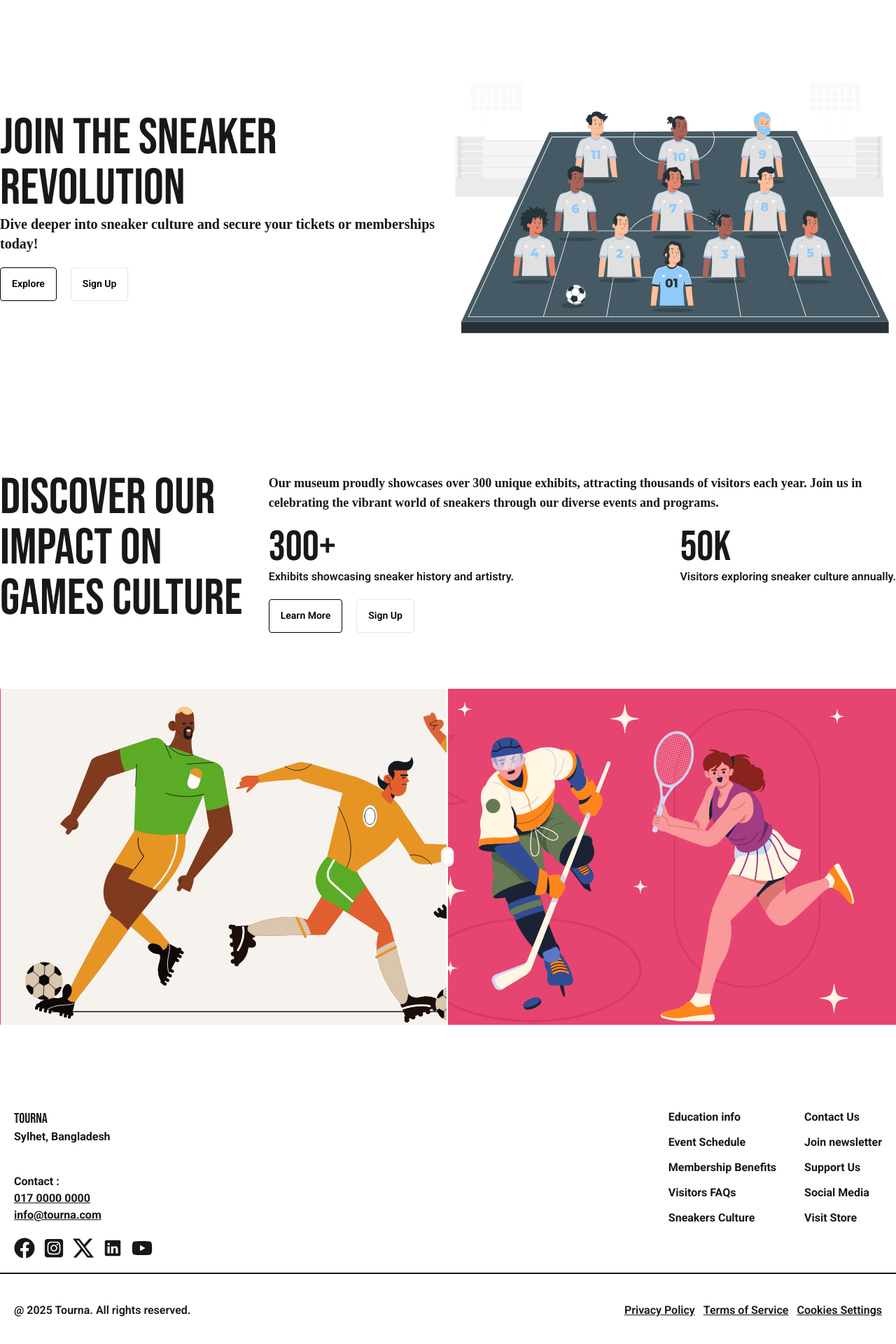
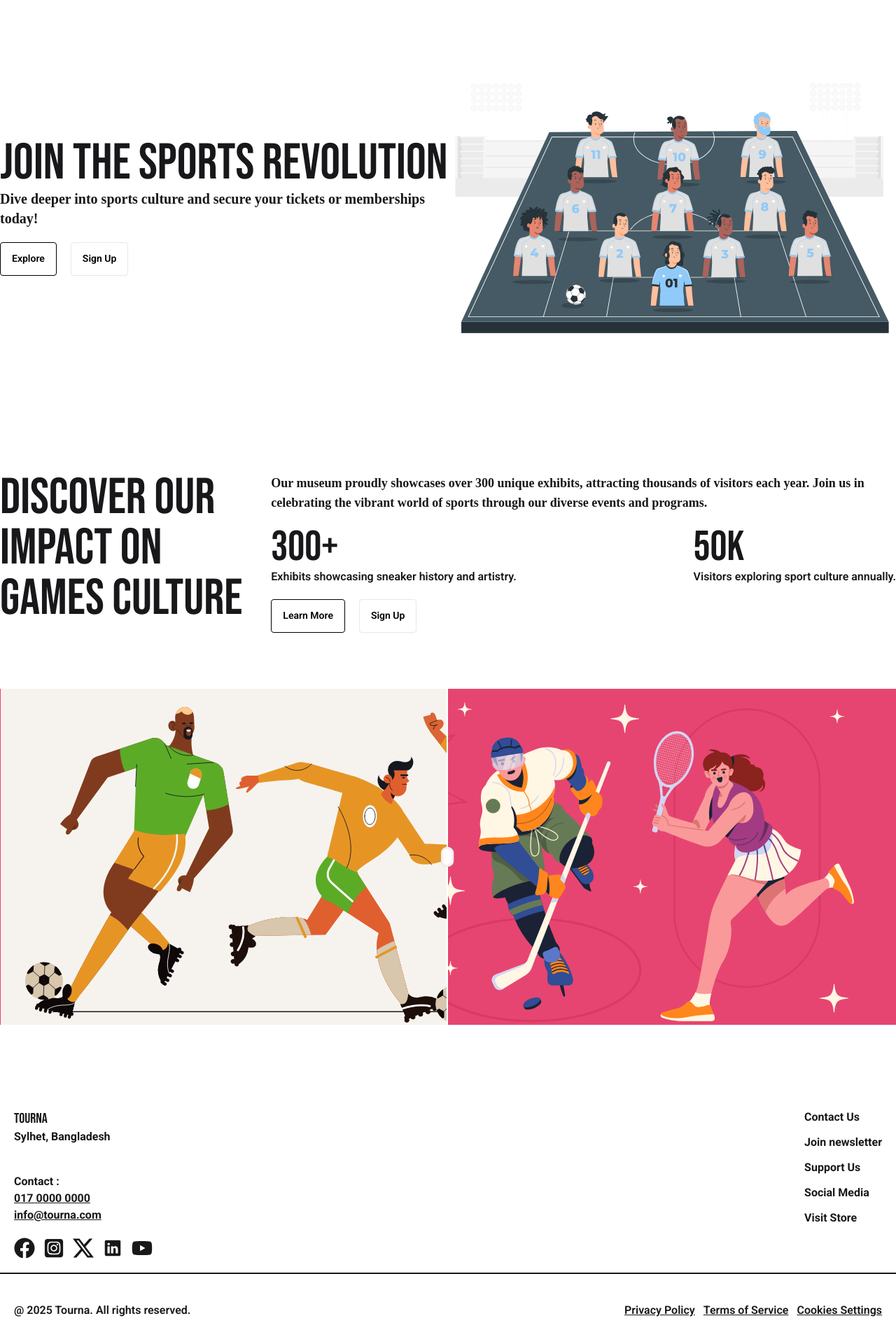
Before and after one commit to ii-shimul/project-tourna, a React (Vite) app: page / in a window 1280 px wide. Shown: the part 955-2875 px from the top of the page at 70% size. Built offline with nearby package versions, Linux system fonts and the light colour scheme; a web font is replaced by a local one.

Commit message:
adjusted texts

```diff
--- a/src/components/Footer.jsx
+++ b/src/components/Footer.jsx
@@ -7,45 +7,47 @@ import { FaYoutube } from "react-icons/fa";
 const Footer = () => {
 	return (
 		<div>
-         <div className='lg:flex justify-between lg:p-5 p-5 mt-25 mb-5 border-b-2  '>
+			<div className="lg:flex justify-between lg:p-5 p-5 mt-25 mb-5 border-b-2  ">
 				<div>
-                <h1 className='bebas text-xl'>Tourna</h1>
-                <p className='roboto font-bold'>Sylhet, Bangladesh</p>
-                <p className='roboto font-bold mt-10'>Contact :</p>
-                <p className='roboto font-bold underline'>017 0000 0000</p>
-                <p className='roboto font-bold underline'>info@tourna.com</p>
-                <div className='flex space-x-3 mt-5 lg:mb-0 mb-10'>
-                    <p className='text-3xl'><FaFacebook /></p>
-                    <p className='text-3xl'><FaSquareInstagram /></p>
-                    <p className='text-3xl'><BsTwitterX /></p>
-                    <p className='text-3xl'><IoLogoLinkedin /></p>
-                    <p className='text-3xl'><FaYoutube /></p>
+					<h1 className="bebas text-xl">Tourna</h1>
+					<p className="roboto font-bold">Sylhet, Bangladesh</p>
+					<p className="roboto font-bold mt-10">Contact :</p>
+					<p className="roboto font-bold underline">017 0000 0000</p>
+					<p className="roboto font-bold underline">info@tourna.com</p>
+					<div className="flex space-x-3 mt-5 lg:mb-0 mb-10">
+						<p className="text-3xl">
+							<FaFacebook />
+						</p>
+						<p className="text-3xl">
+							<FaSquareInstagram />
+						</p>
+						<p className="text-3xl">
+							<BsTwitterX />
+						</p>
+						<p className="text-3xl">
+							<IoLogoLinkedin />
+						</p>
+						<p className="text-3xl">
+							<FaYoutube />
+						</p>
 					</div>
 				</div>
-            <div className='lg:flex gap-10 '>
-                <div className='space-y-3 lg:mb-0 mb-10'>
-                <p className='roboto font-bold'>Education info</p>
-                <p className='roboto font-bold'>Event Schedule</p>
-                <p className='roboto font-bold '>Membership Benefits</p>
-                <p className='roboto font-bold '>Visitors FAQs</p>
-                <p className='roboto font-bold '>Sneakers Culture</p>
-                </div>
-                <div className='space-y-3'>
-                <p className='roboto font-bold '>Contact Us</p>
-                <p className='roboto font-bold'>Join newsletter</p>
-                <p className='roboto font-bold '>Support Us</p>
-                <p className='roboto font-bold '>Social Media</p>
-                <p className='roboto font-bold '>Visit Store</p>
+				<div className="lg:flex gap-10">
+					<div className="space-y-3">
+						<p className="roboto font-bold ">Contact Us</p>
+						<p className="roboto font-bold">Join newsletter</p>
+						<p className="roboto font-bold ">Support Us</p>
+						<p className="roboto font-bold ">Social Media</p>
+						<p className="roboto font-bold ">Visit Store</p>
 					</div>
 				</div>
-
 			</div>
-        <div className='lg:flex justify-between roboto font-semibold mb-5 p-5 '>
-        <h1 className='mb-5 lg:mb-0'>@ 2025 Tourna. All rights reserved.</h1>
-        <div className='lg:flex lg:space-x-3 space-y-3'>
-            <p className='underline'>Privacy Policy</p>
-            <p className='underline'>Terms of Service</p>
-            <p className='underline'>Cookies Settings</p>
+			<div className="lg:flex justify-between roboto font-semibold mb-5 p-5 ">
+				<h1 className="mb-5 lg:mb-0">@ 2025 Tourna. All rights reserved.</h1>
+				<div className="lg:flex lg:space-x-3 space-y-3">
+					<p className="underline">Privacy Policy</p>
+					<p className="underline">Terms of Service</p>
+					<p className="underline">Cookies Settings</p>
 				</div>
 			</div>
 		</div>
--- a/src/index.css
+++ b/src/index.css
@@ -6,7 +6,7 @@
 .bebas {
   font-family: "Bebas Neue", sans-serif;
 }
-
+/* If you want to use Anton for some elements */
 .anton {
   font-family: "Anton", sans-serif;
 }
--- /dev/null
+++ b/src/pages/Auth/Login.jsx
@@ -0,0 +1,11 @@
+import React from 'react';
+
+const Login = () => {
+  return (
+    <div>
+      Login page
+    </div>
+  );
+};
+
+export default Login;
--- /dev/null
+++ b/src/pages/Auth/Signup.jsx
@@ -0,0 +1,11 @@
+import React from 'react';
+
+const Signup = () => {
+  return (
+    <div>
+      sign up page
+    </div>
+  );
+};
+
+export default Signup;
--- a/src/pages/Home/Discover.jsx
+++ b/src/pages/Home/Discover.jsx
@@ -13,7 +13,7 @@ const Discover = () => {
 					<p className="liter  font-semibold text-lg  ">
 						Our museum proudly showcases over 300 unique exhibits, attracting
 						thousands of visitors each year. Join us in celebrating the vibrant
-						world of sneakers through our diverse events and programs.
+						world of sports through our diverse events and programs.
 					</p>
 					<div className="flex justify-between mt-5">
 						<div className="">
@@ -25,7 +25,7 @@ const Discover = () => {
 						<div className="">
 							<h1 className="bebas text-6xl">50k</h1>
 							<p className="roboto font-semibold">
-								Visitors exploring sneaker culture annually.
+								Visitors exploring sport culture annually.
 							</p>
 						</div>
 					</div>
--- a/src/pages/Home/Join.jsx
+++ b/src/pages/Home/Join.jsx
@@ -5,9 +5,9 @@ const Join = () => {
 	return (
 		<div className="lg:flex items-center justify-between p-5 lg:p-0 lg:mt-0 mt-15">
 			<div>
-				<h1 className="bebas  text-7xl">Join the Sneaker Revolution</h1>
+				<h1 className="bebas  text-7xl">Join the Sports Revolution</h1>
 				<p className="liter font-semibold text-xl">
-					Dive deeper into sneaker culture and secure your tickets or
+					Dive deeper into sports culture and secure your tickets or
 					memberships today!
 				</p>
 				<button className="btn bg-white text-black border-black mt-5 roboto  h-12">
```
Lines whose indentation alone changed are shown as unchanged.
